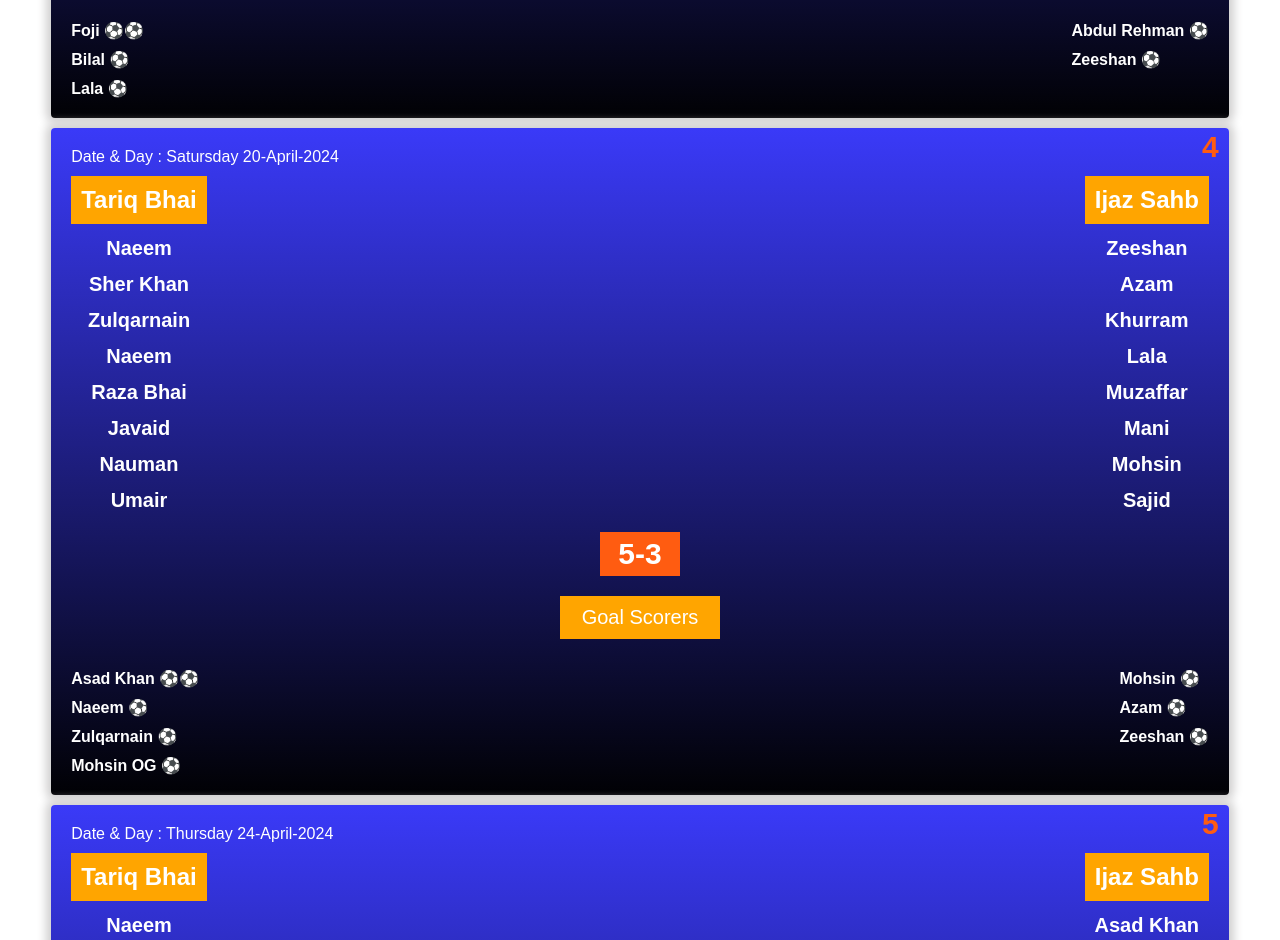
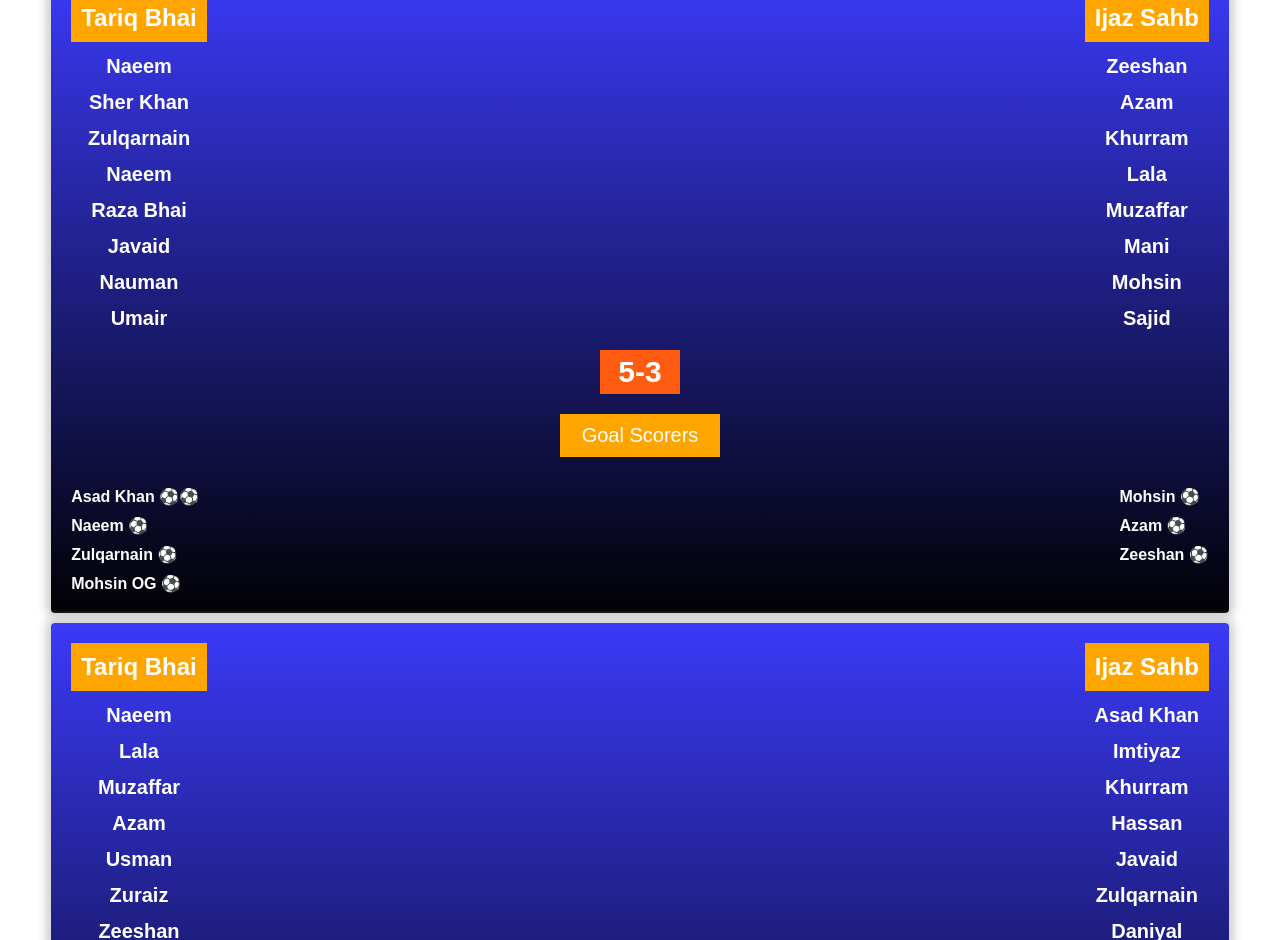
Before and after one commit to Zulqarnain32/GulshanAnwar, a React (Vite) app: page /history in a window 1280 px wide. Shown: the part 1860-2800 px from the top of the page. Built offline with nearby package versions, Linux system fonts and the light colour scheme.

Commit message:
added 5 may match

```diff
--- a/src/App.jsx
+++ b/src/App.jsx
@@ -12,7 +12,7 @@ const App = () => {
   return (
     <>
     <BrowserRouter>
-       <Navbar/>
+       {/* <Navbar/> */}
       <Routes>
         <Route path='/' element = {<Home/>}/>
         <Route path='/scorers' element = {<Scorers/>}/>
--- a/src/components/History.jsx
+++ b/src/components/History.jsx
@@ -14,8 +14,8 @@ const History = () => {
         {
           HistoryData.map((players, i) => (
             <div className={`match-post ${i % 2 === 0 ? "red" : "blue"}`}>
-              <h5 className='match-num'>{i + 1}</h5>
-              <p className='date'>Date & Day :  {players.timeStamp.day} {players.timeStamp.date}</p>
+               {/* <h5 className='match-num'>{i + 1}</h5> */}
+              {/* <p className='date'>Date & Day :  {players.timeStamp.day} {players.timeStamp.date}</p> */}
               <div className='complete-match'>
                 <div className='team team1'>
                   <h2>{players.captains.captain1}</h2>
--- a/src/historymApi/HistoryData.jsx
+++ b/src/historymApi/HistoryData.jsx
@@ -1085,8 +1085,10 @@ const HistoryData = [
 
         },
         goalScorers: {
-            team1Scorers: ['Umair ⚽️','Zulqarnain ⚽️'],
-            team2Scorers: ['Zeeshan  ⚽️']
+            team1Scorers: ['Mohsin ⚽️','Javaid (OG) ⚽️','Javaid (OG) ⚽️'],
+            team2Scorers: ['Javaid ⚽️','Zeeshan ⚽️','Zain ⚽️','Khurram ⚽️','Tariq Bhai (OG) ⚽️',
+                'Haji Sahb ⚽️'
+            ]
         },
         finalScore: "3-6"
     },
```
